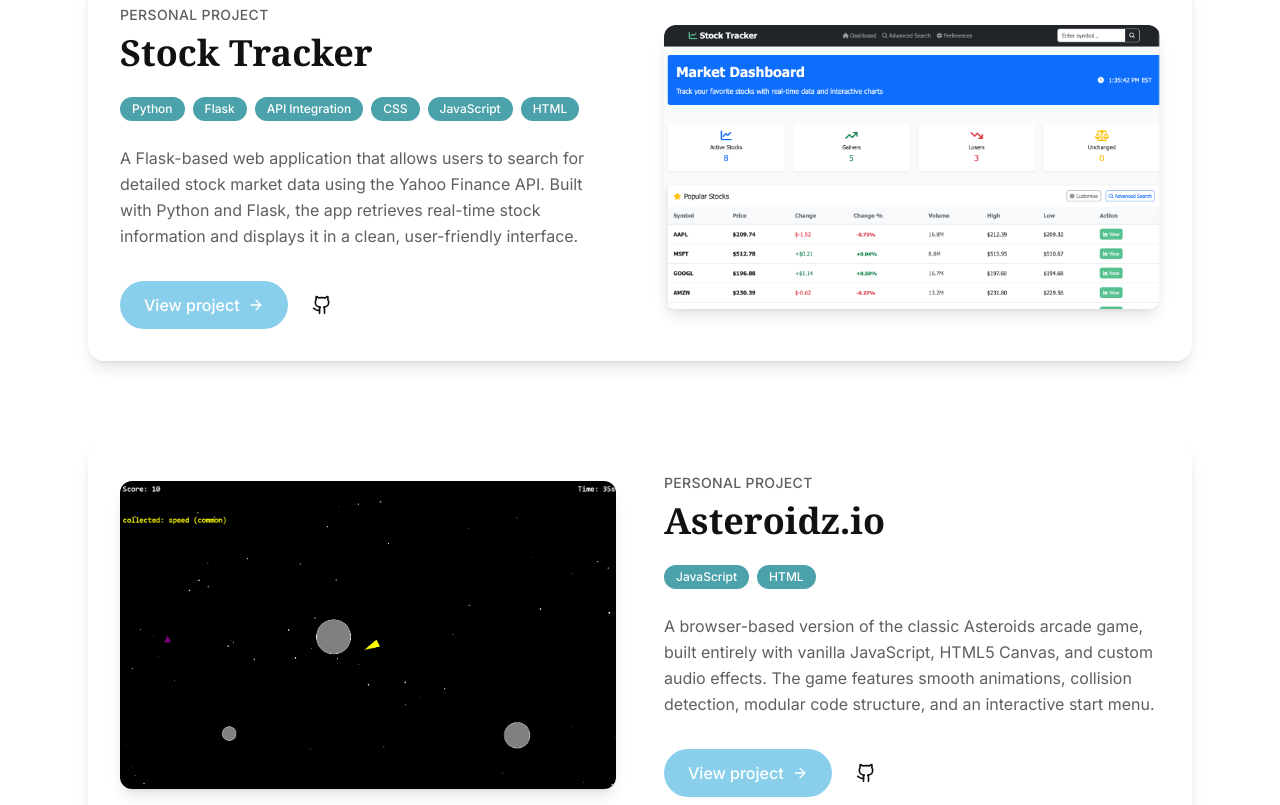
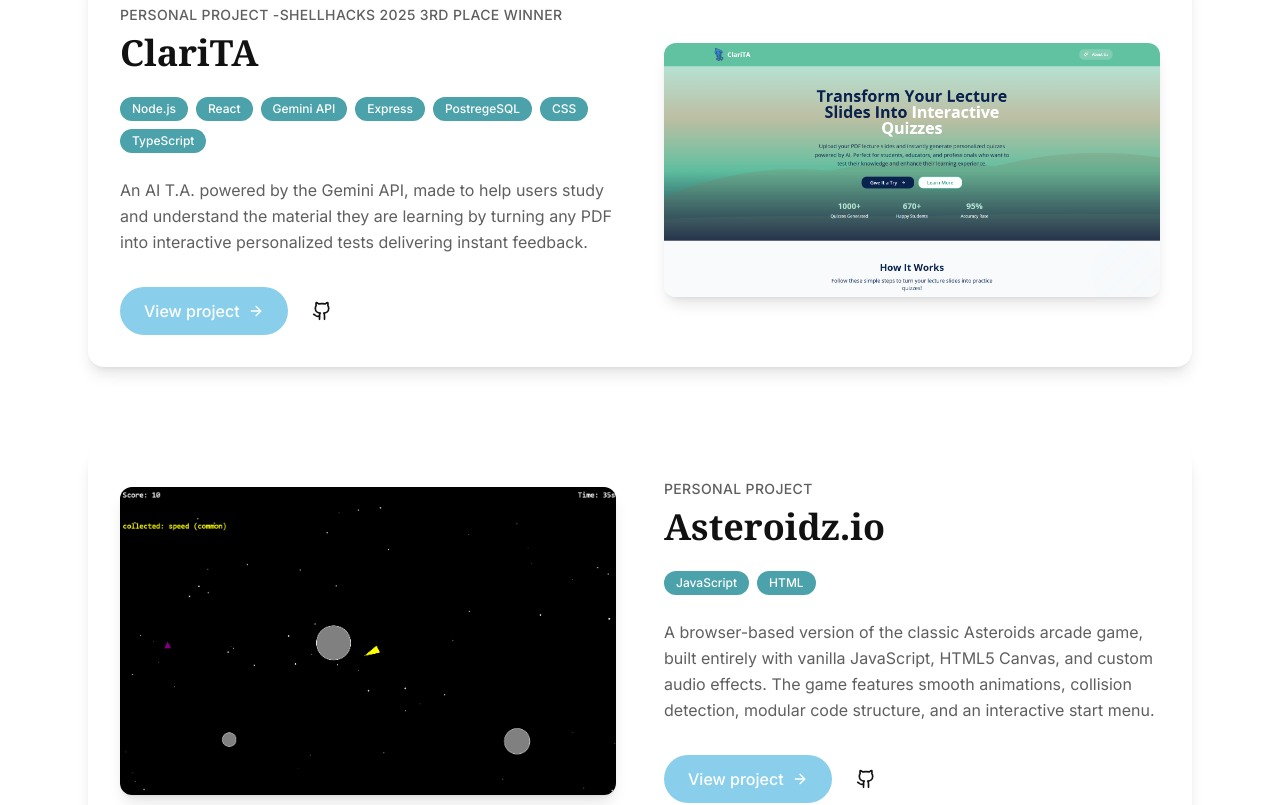
Before and after one commit to enzofgomes/portfolioEG, a React (Vite) app: page / in a window 1280 px wide. Shown: the part 1640-2445 px from the top of the page. Built offline with nearby package versions, Linux system fonts and the light colour scheme.

Commit message:
update-newproject

```diff
--- a/src/components/ui/projects-section.tsx
+++ b/src/components/ui/projects-section.tsx
@@ -3,14 +3,14 @@ import { ArrowRight, Github } from "lucide-react";
 export default function ProjectsSection() {
   const projects = [
     {
-      category: "Personal Project",
-      title: "Stock Tracker",
-      technologies: ["Python", "Flask", "API Integration", "CSS", "JavaScript", "HTML"],
-      description: "A Flask-based web application that allows users to search for detailed stock market data using the Yahoo Finance API. Built with Python and Flask, the app retrieves real-time stock information and displays it in a clean, user-friendly interface.",
-      image: "/assets/Stock-tracker.png",
-      imageAlt: "Stock Tracker APP screenshot",
-      link: "https://stocktracker-dcyg.onrender.com",
-      githubLink: "https://github.com/enzofgomes/StockTracker"
+      category: "Personal Project -Shellhacks 2025 3rd place winner",
+      title: "ClariTA",
+      technologies: ["Node.js", "React", "Gemini API", "Express", "PostregeSQL", "CSS", "TypeScript"],
+      description: "An AI T.A. powered by the Gemini API, made to help users study and understand the material they are learning by turning any PDF into interactive personalized tests delivering instant feedback.",
+      image: "/assets/ClariTA.png",
+      imageAlt: "ClariTA APP screenshot",
+      link: "https://clarita-teaching-assistant.onrender.com",
+      githubLink: "https://github.com/enzofgomes/ClariTA-Teaching-Assistant"
     },
     {
       category: "Personal Project",
@@ -23,16 +23,16 @@ export default function ProjectsSection() {
       githubLink: "https://github.com/enzofgomes/Asteroids_JavaScript",
       reversed: true
     },
-    // {
-     // category: "Personal Project",
-     // title: "#",
-     // technologies: [],
-     // description: "#",
-     // image: "#",
-     // imageAlt: "#",
-     // link: "#",
-     // githubLink: "#"
-    // },
+    {
+      category: "Personal Project",
+      title: "Stock Tracker",
+      technologies: ["Python", "Flask", "API Integration", "CSS", "JavaScript", "HTML"],
+      description: "A Flask-based web application that allows users to search for detailed stock market data using the Yahoo Finance API. Built with Python and Flask, the app retrieves real-time stock information and displays it in a clean, user-friendly interface.",
+      image: "/assets/Stock-tracker.png",
+      imageAlt: "Stock Tracker APP screenshot",
+      link: "https://stocktracker-dcyg.onrender.com",
+      githubLink: "https://github.com/enzofgomes/StockTracker"
+    },
     // {
      // category: "Personal Project",
      // title: "#",
```
Also changed, not shown: public/assets/ClariTA.png (added).
